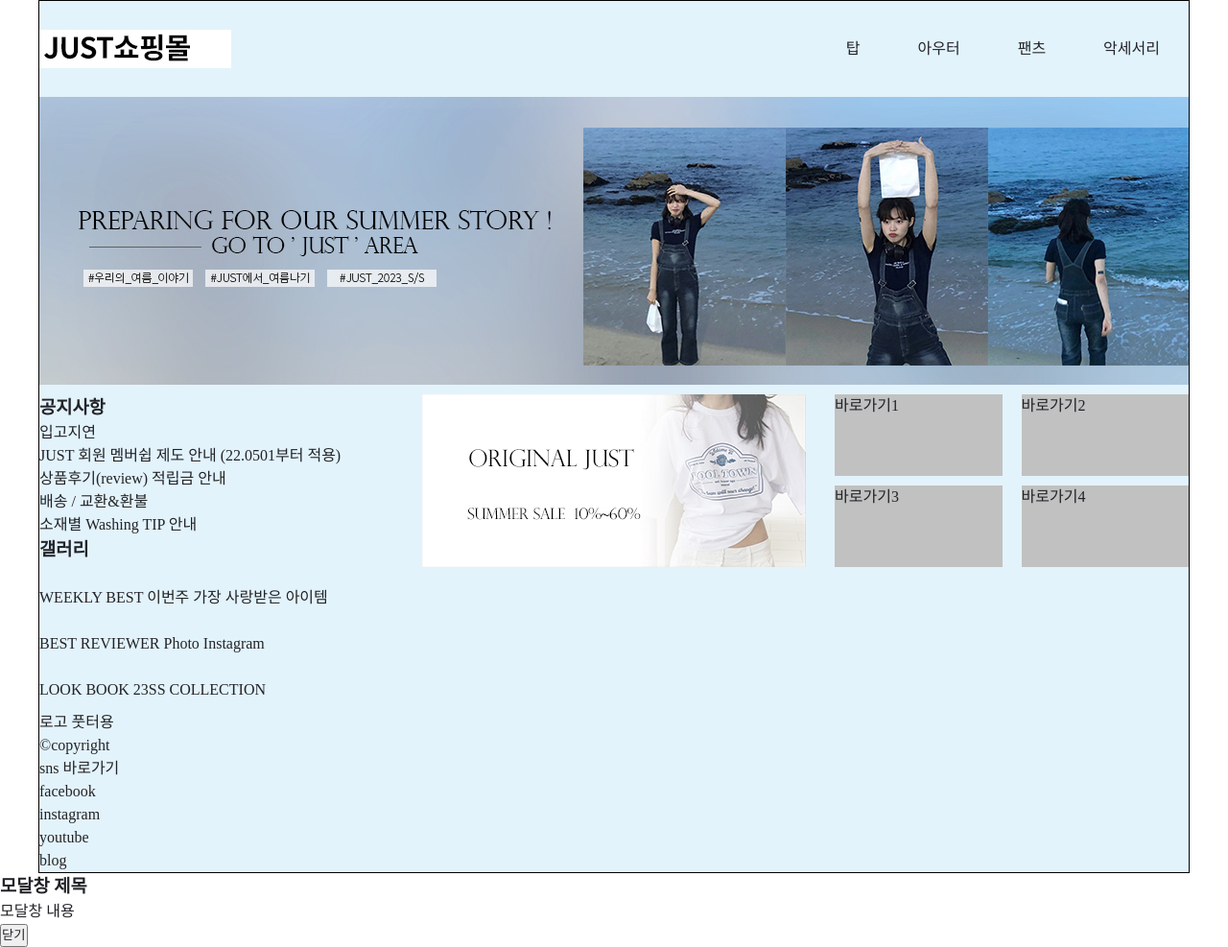
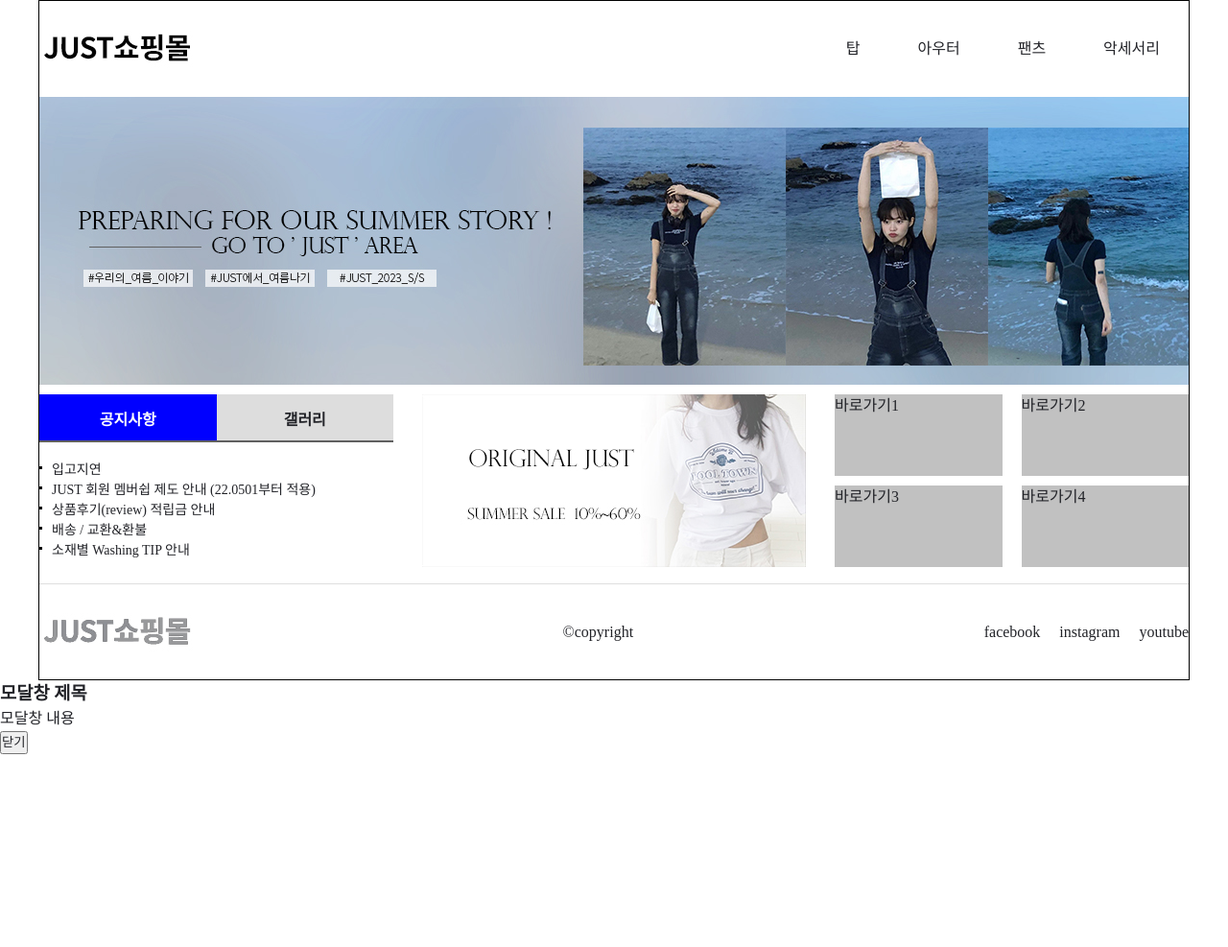
Before and after one commit to Imseesea/wuf-s, a plain HTML site: page 05-creaftsmanWebDesign/01-just쇼핑몰/index.html in a window 1280 px wide. Shown: the whole page at 96% size. After the commit the page ends 800 px from the top, so only its background shows below. Drawn offline with Linux system fonts and the light colour scheme.

Commit message:
tabs,footer

```diff
--- a/05-creaftsmanWebDesign/01-just쇼핑몰/css/comm.css
+++ b/05-creaftsmanWebDesign/01-just쇼핑몰/css/comm.css
@@ -12,13 +12,11 @@
   width: 1200px;
   margin: 0 auto;
   border: 1px solid black;
-  background: #e3f3fb;
 }
 .header {
   display: flex;
   justify-content: space-between;
   height: 100px;
-  background: #e3f3fb;
 }
 .logo {
   display: flex;
@@ -76,8 +74,83 @@
   justify-content: space-between;
   padding: 10px 0;
 }
-.tabs {
+.contents .cont {
+  padding: 8px 0 5px;
+  background: #ddd;
+  font-size: 14px;
+}
+/* tab */
+.tabs-wrap {
+  position: relative;
+  display: flex;
   width: calc(100% / 2 - 230px);
+}
+.tabs-wrap .tab-item {
+  width: 50%;
+}
+/* 비활성화 */
+.tabs-wrap .tab-item .tit {
+  height: 50px;
+  padding-top: 15px;
+  border-bottom: 2px solid #606060;
+  background: #ddd;
+  text-align: center;
+  font-size: 16px;
+  box-sizing: border-box;
+}
+/* 활성화 tab */
+.tabs-wrap .on .tit {
+  background: blue;
+  color: #fff;
+}
+.tabs-wrap .tab-item .cont {
+  display: none;
+  position: absolute;
+  top: 50px;
+  left: 0;
+  right: 0;
+  height: 130px;
+  background: #fff;
+}
+.tabs-wrap .on .cont {
+  display: block;
+}
+.lst-bbs {
+  padding-top: 10px;
+}
+.lst-bbs li {
+  display: flex;
+  align-items: center;
+}
+.lst-bbs li::before {
+  content: "";
+  display: inline-block;
+  width: 3px;
+  height: 3px;
+  margin-top: -4px;
+  margin-right: 10px;
+  background: #000;
+}
+.lst-bbs li a {
+  display: block;
+  line-height: 1.5;
+}
+.lst-bbs li a:hover {
+  text-decoration: underline;
+}
+/* 갤러리 */
+.lst-gallery {
+  display: flex;
+  justify-content: space-between;
+  padding-top: 5px;
+}
+.lst-gallery li {
+  width: 100px;
+}
+.lst-gallery li p {
+  overflow: hidden;
+  white-space: nowrap;
+  text-overflow: ellipsis;
 }
 .bnr {
   width: 400px;
@@ -105,3 +178,26 @@
   height: 100%;
   background: #c1c1c1;
 }
+.footer {
+  display: flex;
+  justify-content: space-between;
+  align-items: center;
+  border-top: 1px solid #dfdfdf;
+  height: 100px;
+}
+.logo-foot a {
+  display: flex;
+  height: 100px;
+  align-items: center;
+}
+.lst-sns {
+  display: flex;
+}
+.lst-sns li {
+  margin-left: 20px;
+}
+.lst-sns a {
+  display: block;
+  line-height: 100px;
+  height: 100px;
+}
--- a/05-creaftsmanWebDesign/01-just쇼핑몰/index.html
+++ b/05-creaftsmanWebDesign/01-just쇼핑몰/index.html
@@ -87,11 +87,12 @@
         </div>
         <div class="contents">
           <!-- 공지사항&갤러리 -->
-          <div class="tabs">
-            <section class="bbs">
-              <h3>공지사항</h3>
+          <div class="tabs-wrap">
+            <!-- 공지사항 tab -->
+            <div class="tab-item on">
+              <h3 class="tit">공지사항</h3>
               <div class="cont">
-                <!-- 텍스트 리스트 -->
+                <!-- 공지사항 list -->
                 <ul class="lst-bbs">
                   <li>
                     <a href="#">입고지연</a>
@@ -112,15 +113,16 @@
                   </li>
                 </ul>
               </div>
-            </section>
-            <section class="gallery">
-              <h3>갤러리</h3>
+            </div>
+            <!-- 갤러리 tab -->
+            <div class="tab-item">
+              <h3 class="tit">갤러리</h3>
               <div class="cont">
                 <!-- 썸네일 리스트 -->
                 <ul class="lst-gallery">
                   <li>
                     <a href="#">
-                      <img src="이미지경로" alt="" />
+                      <img src="./images/gallery1.jpg" alt="" />
                     </a>
                     <a href="#">
                       <p>WEEKLY BEST 이번주 가장 사랑받은 아이템</p>
@@ -128,7 +130,7 @@
                   </li>
                   <li>
                     <a href="#">
-                      <img src="이미지경로" alt="" />
+                      <img src="./images/gallery2.jpg" alt="" />
                     </a>
                     <a href="#">
                       <p>BEST REVIEWER Photo Instagram</p>
@@ -136,7 +138,7 @@
                   </li>
                   <li>
                     <a href="#">
-                      <img src="이미지경로" alt="" />
+                      <img src="./images/gallery3.jpg" alt="" />
                     </a>
                     <a href="#">
                       <p>LOOK BOOK 23SS COLLECTION</p>
@@ -144,7 +146,7 @@
                   </li>
                 </ul>
               </div>
-            </section>
+            </div>
           </div>
           <!-- 배너 -->
           <div class="bnr">
@@ -168,16 +170,16 @@
       </main>
       <footer class="footer">
         <div class="logo-foot">
-          <a href="#">로고 풋터용</a>
+          <a href="#">
+            <img src="./images/logo-footer.jpg" alt="Just쇼핑몰" />
+          </a>
         </div>
         <div class="copyright">&#169;copyright</div>
         <div class="sns">
-          sns 바로가기
-          <ul>
+          <ul class="lst-sns">
             <li><a href="#">facebook</a></li>
             <li><a href="#">instagram</a></li>
             <li><a href="#">youtube</a></li>
-            <li><a href="#">blog</a></li>
           </ul>
         </div>
       </footer>
```
Also changed, not shown: 05-creaftsmanWebDesign/01-just쇼핑몰/images/gallery1.jpg (added), 05-creaftsmanWebDesign/01-just쇼핑몰/images/gallery2.jpg (added), 05-creaftsmanWebDesign/01-just쇼핑몰/images/gallery3.jpg (added), 05-creaftsmanWebDesign/01-just쇼핑몰/images/logo foot.png (added), 05-creaftsmanWebDesign/01-just쇼핑몰/images/logo-footer.jpg (added).
